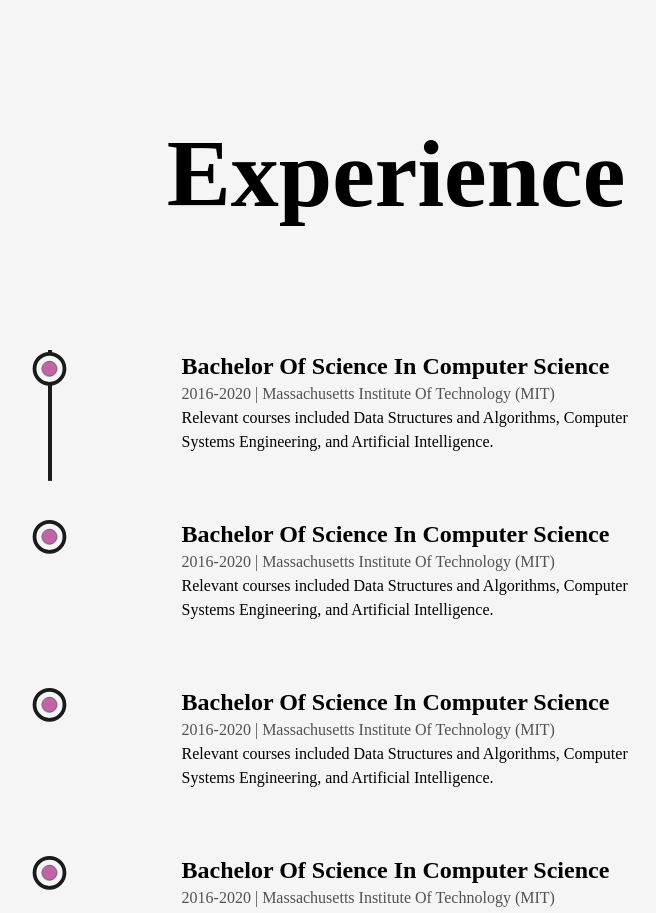
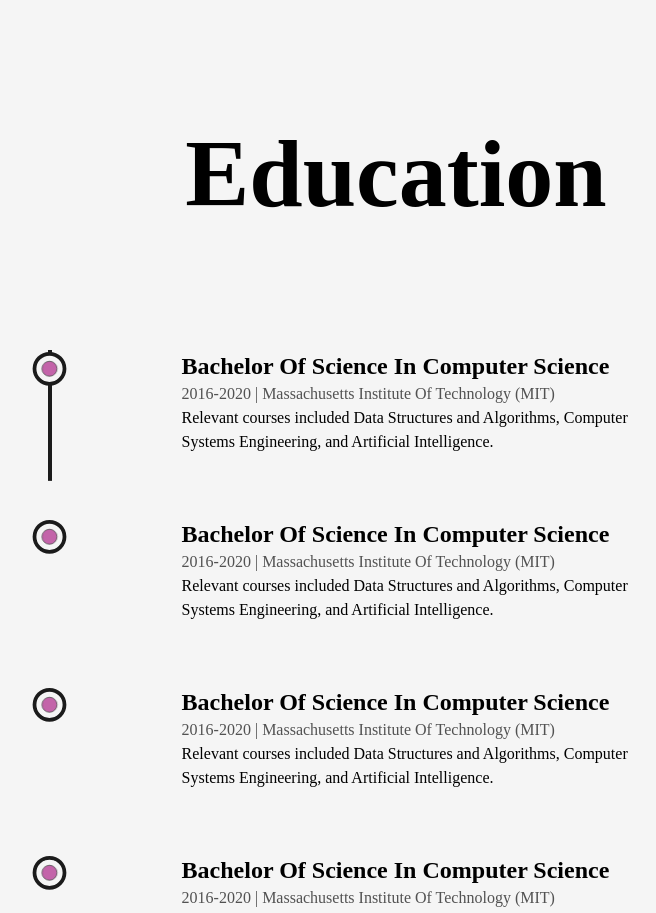
Before and after one commit to toshiki19/portfolio, a Next.js app: page /about in a window 1280 px wide. Shown: the part 3320-4233 px from the top of the page, without its empty margins (244-900 px from the left). Built offline with nearby package versions, Linux system fonts and the light colour scheme.

Commit message:
projectページ作成予定

```diff
--- a/src/components/education.js
+++ b/src/components/education.js
@@ -37,7 +37,7 @@
     );
   return (
     <div className='my-64'>
-        <h2 className='font-bold text-8xl mb-32 w-full text-center'>Experience</h2>
+        <h2 className='font-bold text-8xl mb-32 w-full text-center'>Education</h2>
 
         <div ref={ref} className='w-[75%] mx-auto relative'>
             <motion.div style={{scaleY: scrollYProgress}}
```
